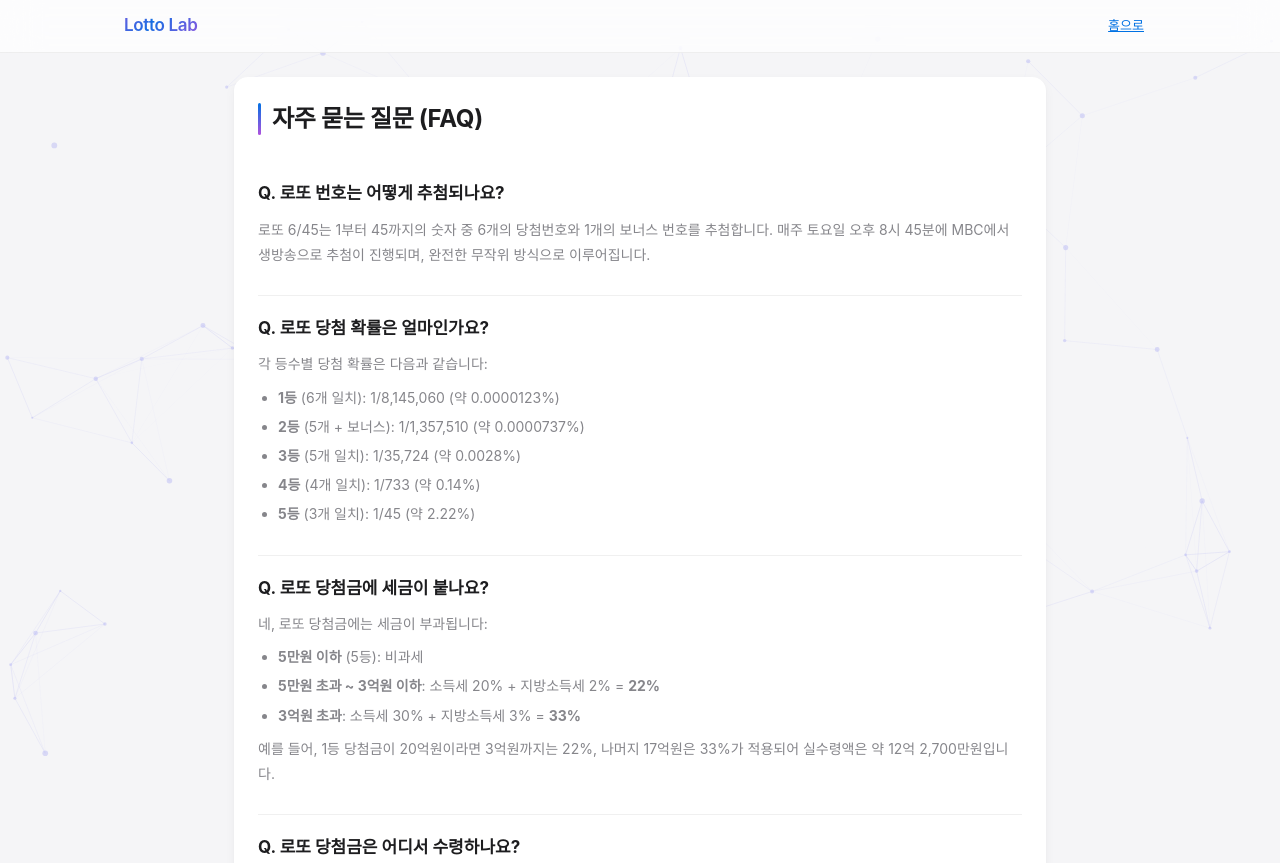
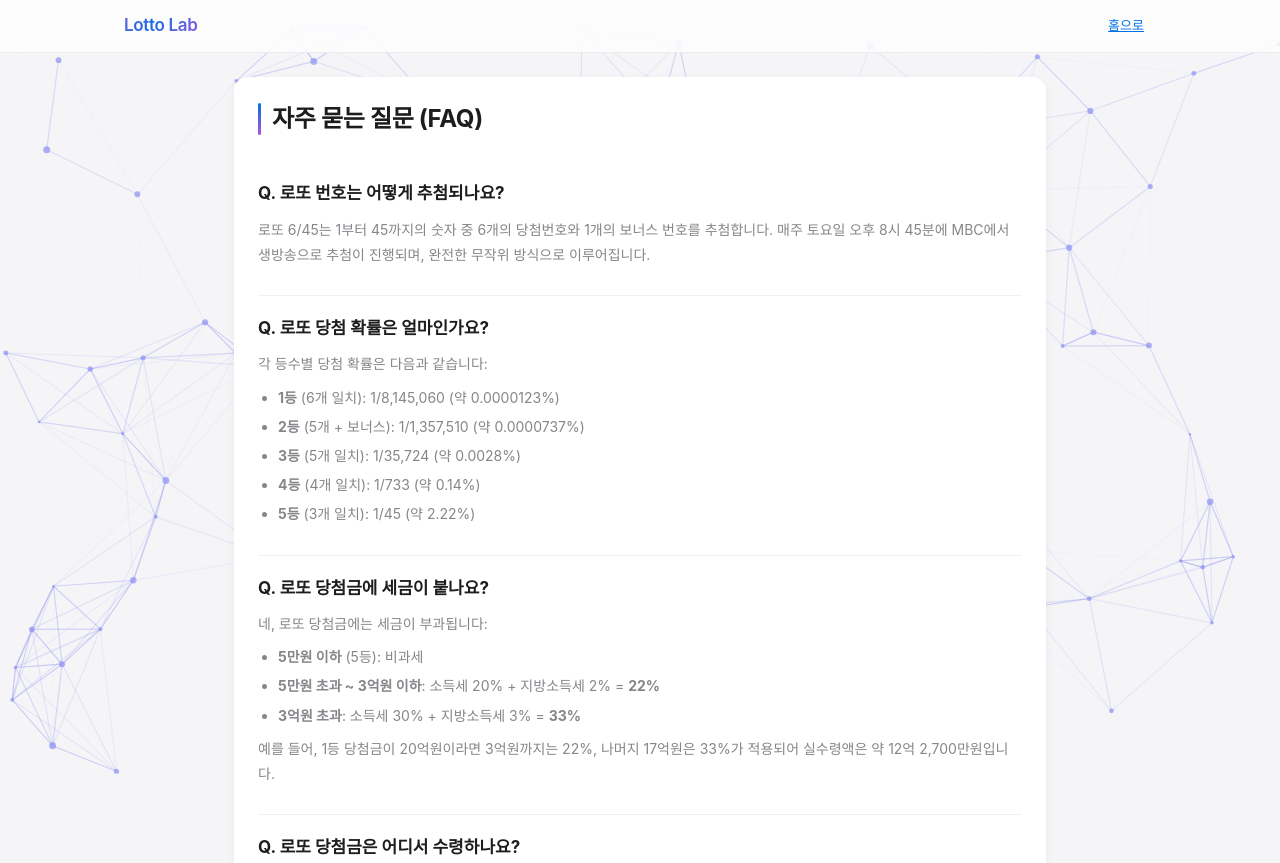
Before and after one commit to dlalsdyd01/lotto-analytics, a Flask app: page /faq in a window 1280 px wide. Shown: the top 863 px of the page. Run offline with Flask 3, Linux system fonts and the light colour scheme; some web fonts are replaced.

Commit message:
Make mesh background more visible and vibrant
- Increase particle count 60→80, dot size, line thickness
- Boost canvas opacity 0.4→0.7 (dark: 0.3→0.55)
- Stronger line alpha and dot colors

Co-Authored-By: Claude Opus 4.6 <noreply@anthropic.com>

```diff
--- a/static/css/style.css
+++ b/static/css/style.css
@@ -50,10 +50,10 @@ body {
     height: 100%;
     z-index: -1;
     pointer-events: none;
-    opacity: 0.4;
+    opacity: 0.7;
 }
 [data-theme="dark"] #mesh-bg {
-    opacity: 0.3;
+    opacity: 0.55;
 }
 
 /* ── Layout Wrapper (사이드바 + 메인) ── */
--- a/templates/base.html
+++ b/templates/base.html
@@ -108,7 +108,7 @@ function toggleDark(){
     if(!c)return;
     const ctx=c.getContext('2d');
     let w,h,pts=[];
-    const COUNT=60, DIST=150, SPEED=0.3;
+    const COUNT=80, DIST=170, SPEED=0.35;
 
     function resize(){
         w=c.width=window.innerWidth;
@@ -124,7 +124,7 @@ function toggleDark(){
                 y:Math.random()*h,
                 vx:(Math.random()-0.5)*SPEED,
                 vy:(Math.random()-0.5)*SPEED,
-                r:Math.random()*2+1
+                r:Math.random()*2.5+1.2
             });
         }
     }
@@ -136,7 +136,7 @@ function toggleDark(){
     function draw(){
         ctx.clearRect(0,0,w,h);
         const dark=isDark();
-        const dotColor=dark?'rgba(99,102,241,0.8)':'rgba(99,102,241,0.5)';
+        const dotColor=dark?'rgba(99,102,241,0.9)':'rgba(99,102,241,0.7)';
         const lineColor=dark?'rgba(99,102,241,{a})':'rgba(99,102,241,{a})';
 
         // update positions
@@ -153,10 +153,10 @@ function toggleDark(){
                 const dy=pts[i].y-pts[j].y;
                 const d=Math.sqrt(dx*dx+dy*dy);
                 if(d<DIST){
-                    const a=(1-d/DIST)*0.4;
+                    const a=(1-d/DIST)*0.6;
                     ctx.beginPath();
                     ctx.strokeStyle=dark?`rgba(99,102,241,${a})`:`rgba(99,102,241,${a})`;
-                    ctx.lineWidth=0.8;
+                    ctx.lineWidth=1.2;
                     ctx.moveTo(pts[i].x,pts[i].y);
                     ctx.lineTo(pts[j].x,pts[j].y);
                     ctx.stroke();
```
